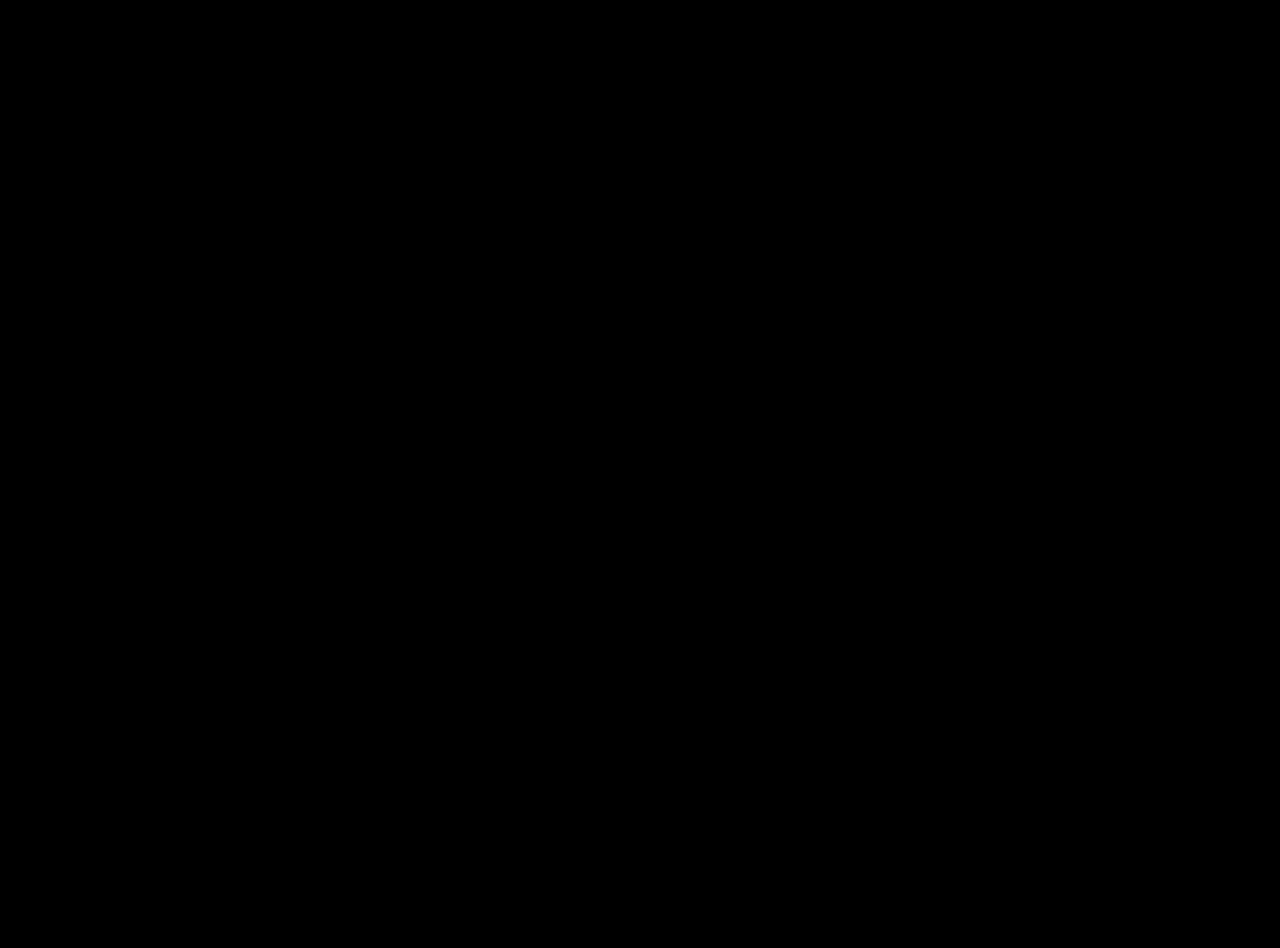
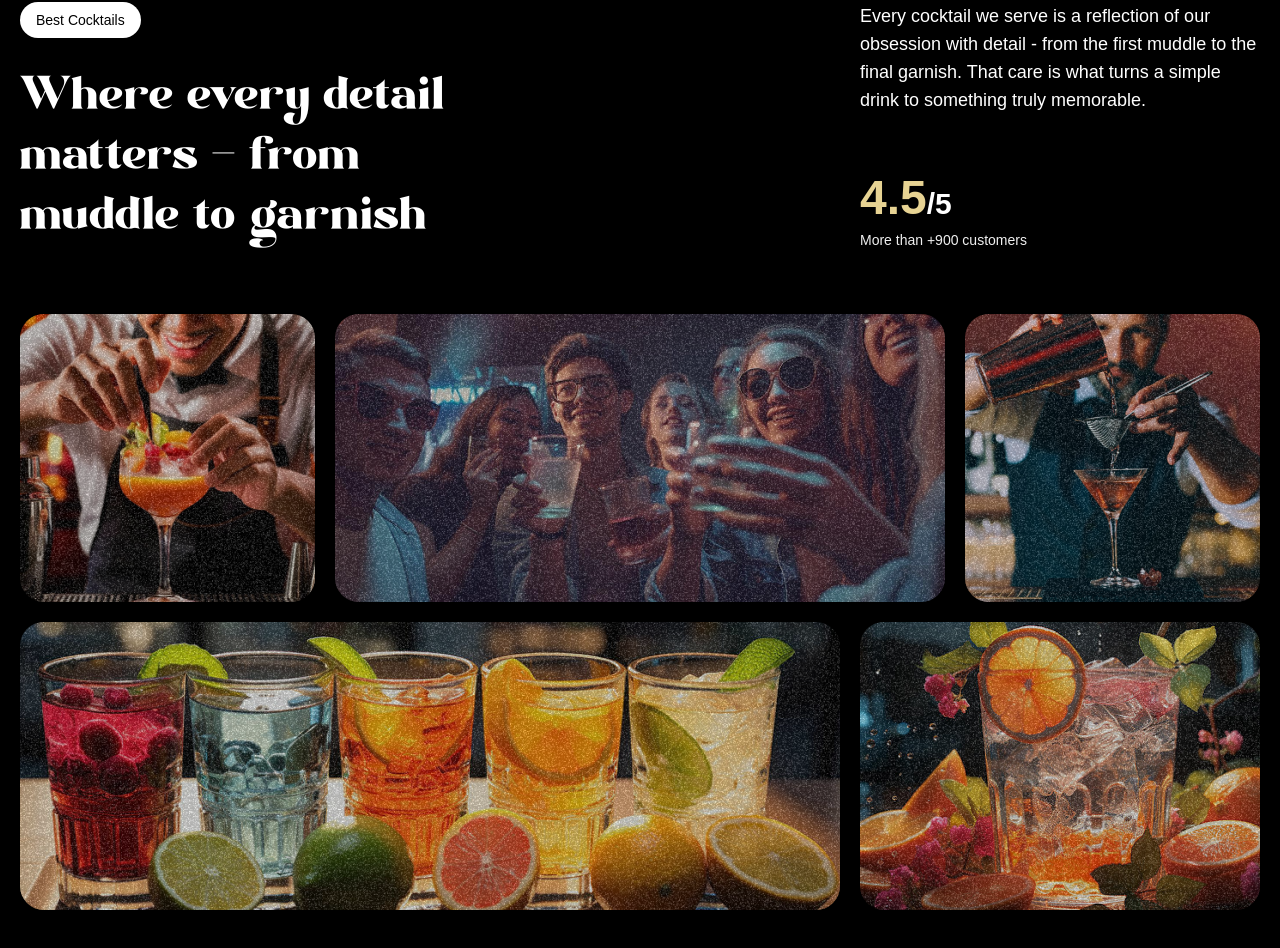
Before and after one commit to LupoNetn/mojito, a React (Vite) app: page / in a window 1280 px wide. Shown: the part 1710-2658 px from the top of the page. Before the commit the page ends 1600 px from the top, so only its background shows below. Built offline with nearby package versions, Linux system fonts and the light colour scheme; a web font is replaced by a local one.

Commit message:
about section completed

```diff
--- a/src/App.jsx
+++ b/src/App.jsx
@@ -4,6 +4,7 @@
 import Navbar from './components/Navbar'
 import Hero from './components/Hero'
 import Cocktails from './components/Cocktails'
+import About from './components/About'
 
 gsap.registerPlugin(ScrollTrigger,SplitText)
 
@@ -14,6 +15,7 @@
         <Navbar />
         <Hero />
        <Cocktails />
+       <About />
      </main>
     </>
   )
--- a/src/components/About.jsx
+++ b/src/components/About.jsx
@@ -1,11 +1,103 @@
-import React from 'react'
+import React from "react";
+import { useGSAP } from "@gsap/react";
+import gsap from "gsap";
+import { SplitText } from "gsap/all";
 
 const About = () => {
+  useGSAP(() => {
+    const titleSplit = SplitText.create("#about h2", {
+      type: "words",
+    });
+
+    const scrollTimeline = gsap.timeline({
+      scrollTrigger: {
+        trigger: "#about",
+        start: "top center",
+      },
+    });
+
+    scrollTimeline
+      .from(titleSplit.words, {
+        opacity: 0,
+        duration: 1,
+        yPercent: 100,
+        ease: "expo.out",
+        stagger: 0.02,
+      })
+      .from(
+        ".top-grid div,.bottom-grid div",
+        {
+          opacity: 0,
+          duration: 1,
+          ease: "power1.inOut",
+          stagger: 0.04,
+        },
+        "-=0.5"
+      );
+  });
+
   return (
-    <div>
-      About
-    </div>
-  )
-}
+    <>
+      <div id="about">
+        <div className="mb-16 md:px-0 px-5">
+          <div className="content">
+            <div className="md:col-span-8">
+              <p className="badge">Best Cocktails</p>
+              <h2>
+                Where every detail matters <span className="text-white">-</span>{" "}
+                from muddle to garnish
+              </h2>
+            </div>
+            <div className="sub-content">
+              <p>
+                Every cocktail we serve is a reflection of our obsession with
+                detail - from the first muddle to the final garnish. That care
+                is what turns a simple drink to something truly memorable.
+              </p>
 
-export default About
+              <div>
+                <p className="md:text-3xl text-xl font-bold">
+                  <span>4.5</span>/5
+                </p>
+                <p className="text-sm text-white-100">
+                  More than +900 customers
+                </p>
+              </div>
+            </div>
+          </div>
+        </div>
+
+        <div className="top-grid">
+          <div className="md:col-span-3">
+            <div className="noisy" />
+            <img src="/images/abt1.png" alt="grid-img-1" />
+          </div>
+
+          <div className="md:col-span-6">
+            <div className="noisy" />
+            <img src="/images/abt2.png" alt="grid-img-2" />
+          </div>
+
+          <div className="md:col-span-3">
+            <div className="noisy" />
+            <img src="/images/abt5.png" alt="grid-img-3" />
+          </div>
+        </div>
+
+        <div className="bottom-grid">
+          <div className="md:col-span-8">
+            <div className="noisy" />
+            <img src="/images/abt3.png" alt="grid-img-4" />
+          </div>
+
+          <div className="md:col-span-4">
+            <div className="noisy" />
+            <img src="/images/abt4.png" alt="grid-img-5" />
+          </div>
+        </div>
+      </div>
+    </>
+  );
+};
+
+export default About;
```
